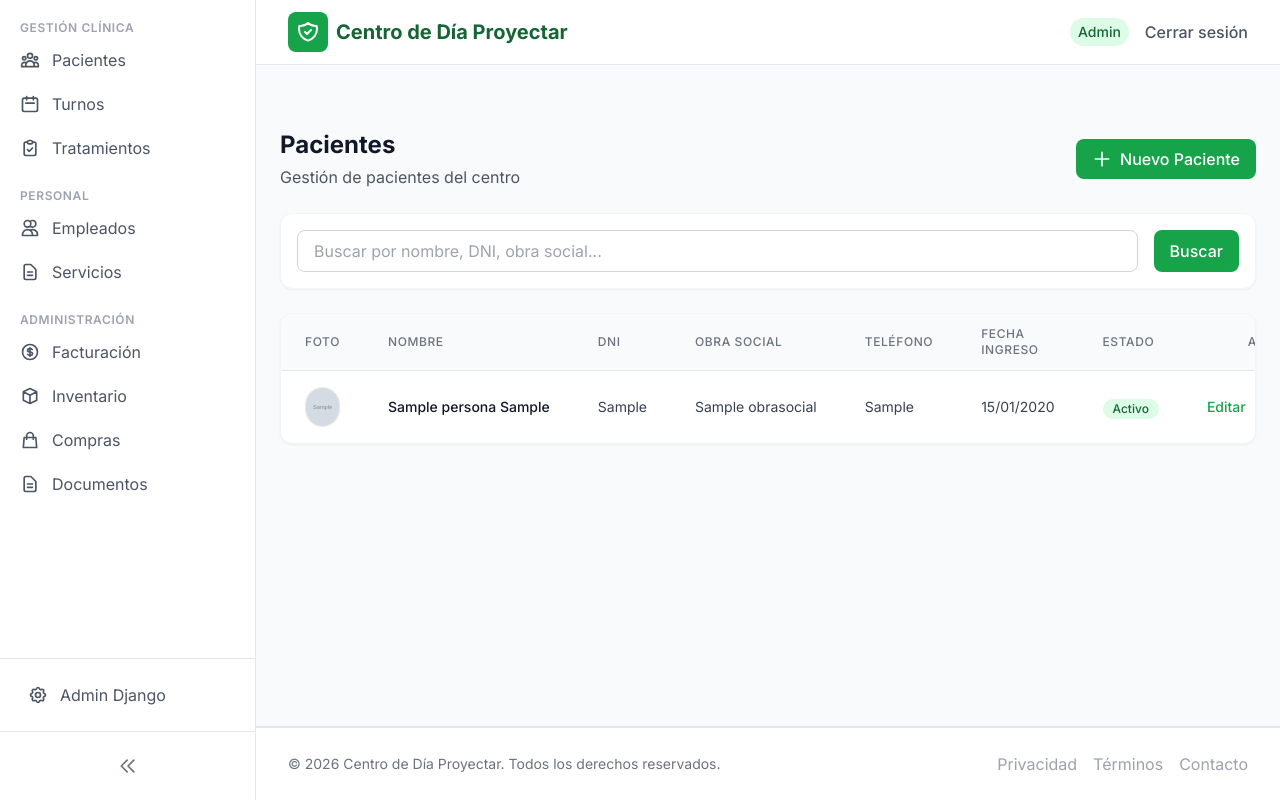
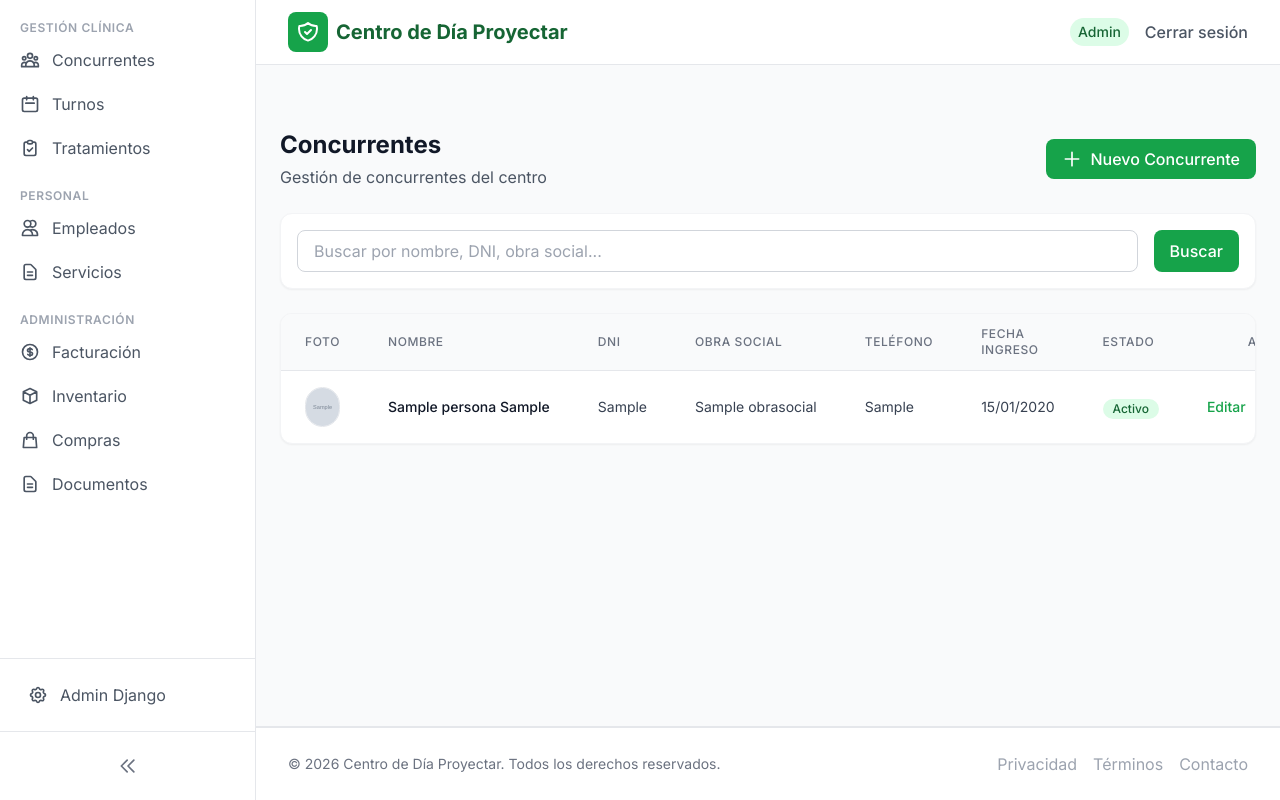
Before and after one commit to Maxi-Lopez/Practica_Profesionalizante_II_Lopez, a Django app: template templates/pacientes/list.html in a window 1280 px wide. Run offline with Django 5.2, Linux system fonts and the light colour scheme; the template is opened without the code that fills it: values that come from a table or form of the project are taken from there, others are empty; a user stored in the database is signed in; tables that the repository leaves empty hold one stand-in row (values such as "Sample post"); grey boxes marked "Sample" are stand-in pictures; parts of the project's set-up code (start-up, migrations or seed data) failed here and were passed over; some libraries are stand-ins or nearby versions.

Commit message:
feat(pacientes): renombro textos de UI de Paciente a Concurrente

```diff
--- a/templates/pacientes/confirm_delete.html
+++ b/templates/pacientes/confirm_delete.html
@@ -1,6 +1,6 @@
 {% extends 'base.html' %}
 
-{% block title %}Eliminar Paciente - Centro de Día Proyectar{% endblock %}
+{% block title %}Eliminar Concurrente - Centro de Día Proyectar{% endblock %}
 
 {% block content %}
 <div class="max-w-md mx-auto mt-10 mb-10">
@@ -12,7 +12,7 @@
                 </svg>
             </div>
             <h1 class="text-2xl font-bold text-gray-900">Confirmar Baja</h1>
-            <p class="text-gray-600 mt-2">¿Está seguro de que desea dar de baja a este paciente?</p>
+            <p class="text-gray-600 mt-2">¿Está seguro de que desea dar de baja a este concurrente?</p>
         </div>
 
         <div class="bg-gray-50 rounded-lg p-4 mb-6">
@@ -24,7 +24,7 @@
         <form method="post" class="space-y-4">
             {% csrf_token %}
             <div class="bg-yellow-50 border border-yellow-200 text-yellow-800 px-4 py-3 rounded-lg text-sm">
-                <p>Esta acción realizará una <strong>baja lógica</strong> (el paciente no se eliminará, solo se marcará como inactivo).</p>
+                <p>Esta acción realizará una <strong>baja lógica</strong> (el concurrente no se eliminará, solo se marcará como inactivo).</p>
             </div>
             <div class="flex space-x-3">
                 <a href="{% url 'pacientes_list' %}" class="flex-1 px-4 py-2 border border-gray-300 rounded-lg font-medium hover:bg-gray-50 transition-colors text-center">Cancelar</a>
--- a/templates/pacientes/list.html
+++ b/templates/pacientes/list.html
@@ -1,19 +1,19 @@
 {% extends 'base.html' %}
 
-{% block title %}Pacientes - Centro de Día Proyectar{% endblock %}
+{% block title %}Concurrentes - Centro de Día Proyectar{% endblock %}
 
 {% block content %}
 <div class="max-w-7xl mx-auto">
     <div class="flex flex-col sm:flex-row sm:items-center sm:justify-between mb-6 gap-4">
         <div>
-            <h1 class="text-2xl font-bold text-gray-900">Pacientes</h1>
-            <p class="text-gray-600 mt-1">Gestión de pacientes del centro</p>
+            <h1 class="text-2xl font-bold text-gray-900">Concurrentes</h1>
+            <p class="text-gray-600 mt-1">Gestión de concurrentes del centro</p>
         </div>
         <a href="{% url 'paciente_create' %}" class="bg-primary-600 text-white px-4 py-2 rounded-lg font-medium hover:bg-primary-700 transition-colors flex items-center justify-center">
             <svg class="w-5 h-5 mr-2" fill="none" stroke="currentColor" viewBox="0 0 24 24">
                 <path stroke-linecap="round" stroke-linejoin="round" stroke-width="2" d="M12 4v16m8-8H4"></path>
             </svg>
-            Nuevo Paciente
+            Nuevo Concurrente
         </a>
     </div>
 
@@ -75,7 +75,7 @@
                                 </td>
                                 <td class="px-6 py-4 whitespace-nowrap text-right text-sm font-medium">
                                     <a href="{% url 'paciente_update' paciente.pk %}" class="text-primary-600 hover:text-primary-900 mr-3">Editar</a>
-                                    <form action="{% url 'paciente_delete' paciente.pk %}" method="post" class="inline" onsubmit="return confirm('¿Está seguro de que desea dar de baja a este paciente?');">
+                                    <form action="{% url 'paciente_delete' paciente.pk %}" method="post" class="inline" onsubmit="return confirm('¿Está seguro de que desea dar de baja a este concurrente?');">
                                         {% csrf_token %}
                                         <button type="submit" class="text-red-600 hover:text-red-900">Eliminar</button>
                                     </form>
@@ -90,8 +90,8 @@
                 <svg class="w-16 h-16 mx-auto text-gray-300 mb-4" fill="none" stroke="currentColor" viewBox="0 0 24 24">
                     <path stroke-linecap="round" stroke-linejoin="round" stroke-width="1.5" d="M17 20h5v-2a3 3 0 00-5.356-1.857M17 20H7m10 0v-2c0-.656-.126-1.283-.356-1.857M7 20H2v-2a3 3 0 015.356-1.857M7 20v-2c0-.656.126-1.283.356-1.857m0 0a5.002 5.002 0 019.288 0M15 7a3 3 0 11-6 0 3 3 0 016 0zm6 3a2 2 0 11-4 0 2 2 0 014 0zM7 10a2 2 0 11-4 0 2 2 0 014 0z"></path>
                 </svg>
-                <h3 class="text-lg font-medium text-gray-900 mb-1">No hay pacientes registrados</h3>
-                <p class="text-gray-500 mb-4">Comienza registrando tu primer paciente.</p>
+                <h3 class="text-lg font-medium text-gray-900 mb-1">No hay concurrentes registrados</h3>
+                <p class="text-gray-500 mb-4">Comienza registrando tu primer concurrente.</p>
                 <a href="{% url 'paciente_create' %}" class="bg-primary-600 text-white px-4 py-2 rounded-lg font-medium hover:bg-primary-700 transition-colors inline-flex items-center">
                     <svg class="w-5 h-5 mr-2" fill="none" stroke="currentColor" viewBox="0 0 24 24">
                         <path stroke-linecap="round" stroke-linejoin="round" stroke-width="2" d="M12 4v16m8-8H4"></path>
--- a/templates/partials/navbar.html
+++ b/templates/partials/navbar.html
@@ -15,7 +15,7 @@
             <div class="flex items-center space-x-4">
                 {% if user.is_authenticated %}
                     <div class="hidden md:flex items-center space-x-6">
-                        <a href="{% url 'pacientes_list' %}" class="text-gray-600 hover:text-primary-600 font-medium transition-colors">Pacientes</a>
+                        <a href="{% url 'pacientes_list' %}" class="text-gray-600 hover:text-primary-600 font-medium transition-colors">Concurrentes</a>
                         <a href="{% url 'turnos_list' %}" class="text-gray-600 hover:text-primary-600 font-medium transition-colors">Turnos</a>
                         <a href="{% url 'tratamientos_list' %}" class="text-gray-600 hover:text-primary-600 font-medium transition-colors">Tratamientos</a>
                         <a href="{% url 'empleados_list' %}" class="text-gray-600 hover:text-primary-600 font-medium transition-colors">Empleados</a>
--- a/templates/partials/sidebar.html
+++ b/templates/partials/sidebar.html
@@ -15,7 +15,7 @@
                         <svg class="w-5 h-5 mr-3 flex-shrink-0" fill="none" stroke="currentColor" viewBox="0 0 24 24">
                             <path stroke-linecap="round" stroke-linejoin="round" stroke-width="2" d="M17 20h5v-2a3 3 0 00-5.356-1.857M17 20H7m10 0v-2c0-.656-.126-1.283-.356-1.857M7 20H2v-2a3 3 0 015.356-1.857M7 20v-2c0-.656.126-1.283.356-1.857m0 0a5.002 5.002 0 019.288 0M15 7a3 3 0 11-6 0 3 3 0 016 0zm6 3a2 2 0 11-4 0 2 2 0 014 0zM7 10a2 2 0 11-4 0 2 2 0 014 0z"></path>
                         </svg>
-                        <span class="sidebar-text">Pacientes</span>
+                        <span class="sidebar-text">Concurrentes</span>
                     </a>
                     <a href="{% url 'turnos_list' %}" class="flex items-center px-3 py-2 text-gray-600 rounded-lg hover:bg-primary-50 hover:text-primary-700 transition-colors">
                         <svg class="w-5 h-5 mr-3 flex-shrink-0" fill="none" stroke="currentColor" viewBox="0 0 24 24">
```
Also changed, not shown: templates/pacientes/form.html (+5 -5 lines).
